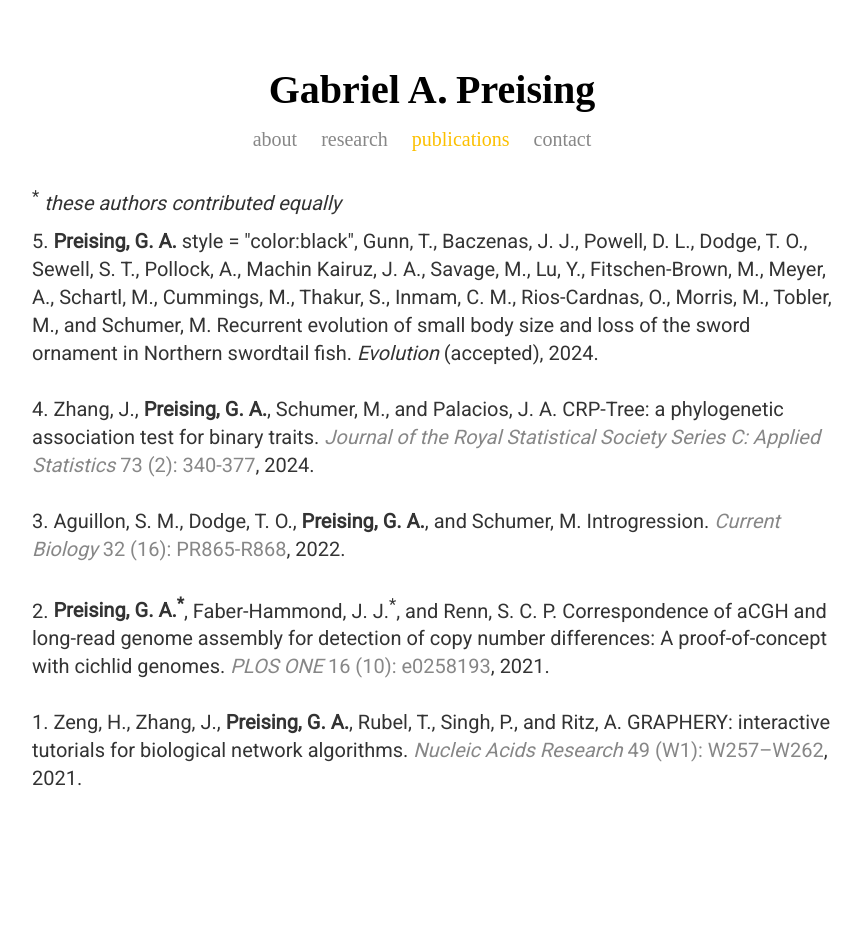
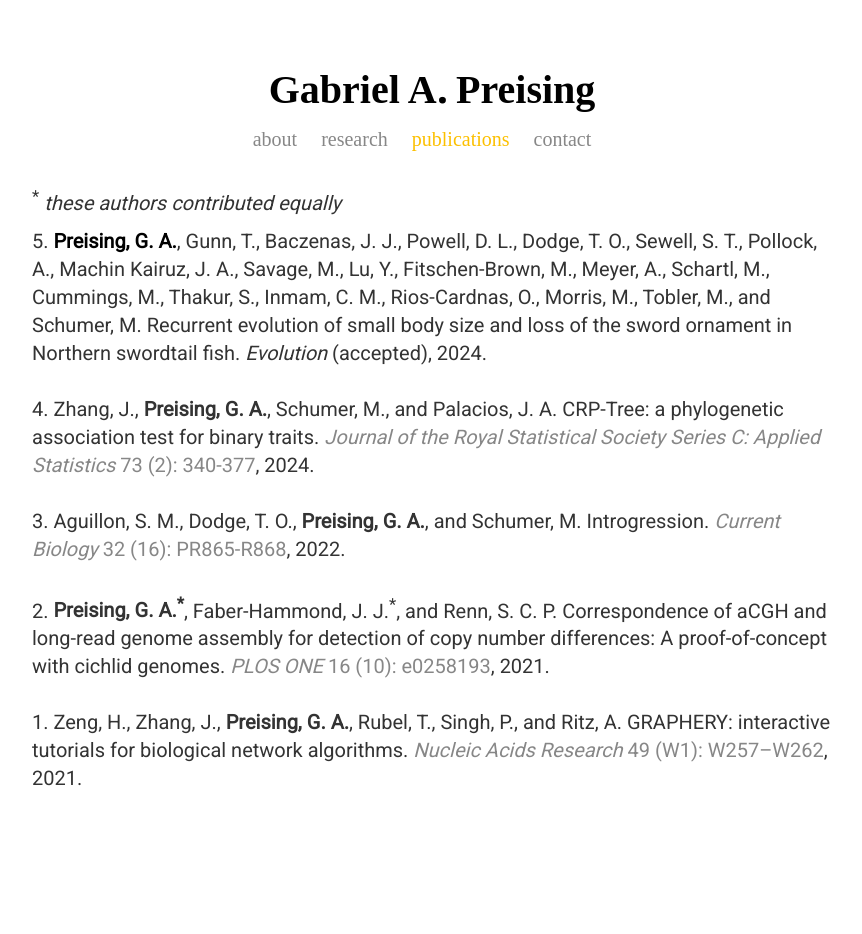
Before and after one commit to gpreising/gpreising.github.io, a Jekyll site: the page built from publications/index.html, in a window 1280 px wide. Shown: the whole page, without its empty margins (208-1070 px from the left). Built offline with Jekyll 4.4.1, drawn with Linux system fonts in a browser that asks for light colours.

Commit message:
fixed span syntax

```diff
--- a/publications/index.html
+++ b/publications/index.html
@@ -12,7 +12,7 @@ title: Gabriel A. Preising | publications
 </nav>
 <div class="publications">
 	<p><sup>*</sup> <em>these authors contributed equally</em></p>
-		<p>5. <span><strong>Preising, G. A.</strong> style = "color:black"</span>, Gunn, T., Baczenas, J. J., Powell, D. L., Dodge, T. O., Sewell, S. T., Pollock, A., Machin Kairuz, J. A., Savage, M., Lu, Y., Fitschen-Brown, M., Meyer, A., Schartl, M., Cummings, M., Thakur, S., Inmam, C. M., Rios-Cardnas, O., Morris, M., Tobler, M., and Schumer, M. Recurrent evolution of small body size and loss of the sword ornament in Northern swordtail fish. <em>Evolution</em> (accepted), 2024.</p>
+		<p>5. <span style="color:black"><strong>Preising, G. A.</strong></span>, Gunn, T., Baczenas, J. J., Powell, D. L., Dodge, T. O., Sewell, S. T., Pollock, A., Machin Kairuz, J. A., Savage, M., Lu, Y., Fitschen-Brown, M., Meyer, A., Schartl, M., Cummings, M., Thakur, S., Inmam, C. M., Rios-Cardnas, O., Morris, M., Tobler, M., and Schumer, M. Recurrent evolution of small body size and loss of the sword ornament in Northern swordtail fish. <em>Evolution</em> (accepted), 2024.</p>
 		<br>
 		<p>4. Zhang, J., <strong>Preising, G. A.</strong>, Schumer, M., and Palacios, J. A. CRP-Tree: a phylogenetic association test for binary traits. <a href="https://doi.org/10.1093/jrsssc/qlad098" target="_blank"><em>Journal of the Royal Statistical Society Series C: Applied Statistics</em> 73 (2): 340-377</a>, 2024.</p>
 		<br>
```
